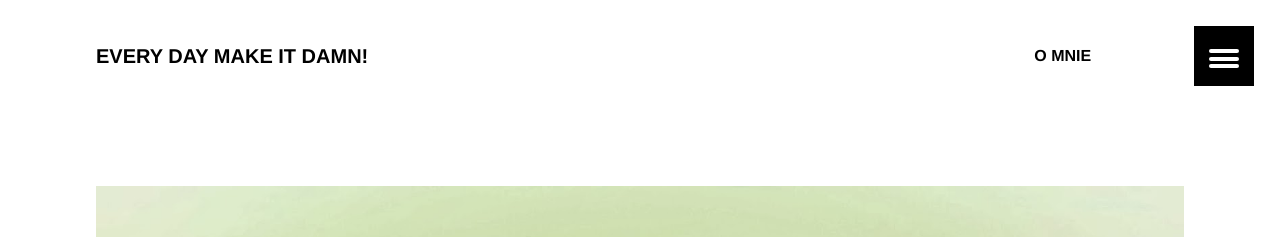
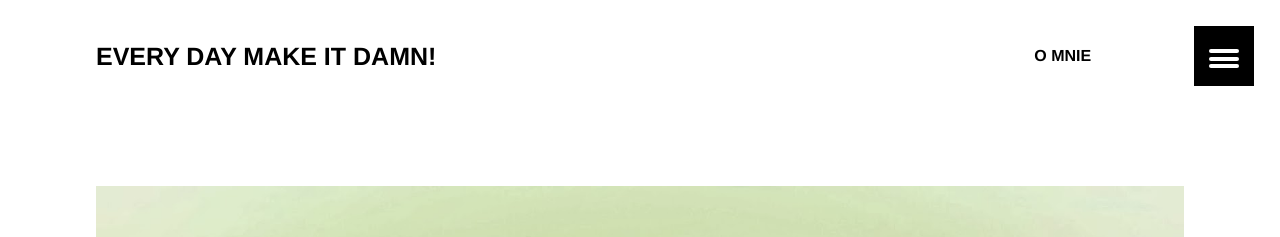
Before and after one commit to nikodamn/nikodamn.github.io, a Jekyll site: the page built from index.md, in a window 1280 px wide. Shown: the top 237 px of the page. Built offline with Jekyll 4.4.1, drawn with Linux system fonts in a browser that asks for light colours.

Commit message:
Update header font size

```diff
--- a/_sass/_layout.scss
+++ b/_sass/_layout.scss
@@ -30,7 +30,7 @@
 	color: $black;
 	font-family: $alt-font;
 	font-weight: 700;
-	@include font-size(20,no);
+	@include font-size(25,no);
 	line-height: .5 * $masthead-height; // half the height to center vertically
 	text-transform: uppercase;
 }
```
Also changed, not shown: 3 other files.
